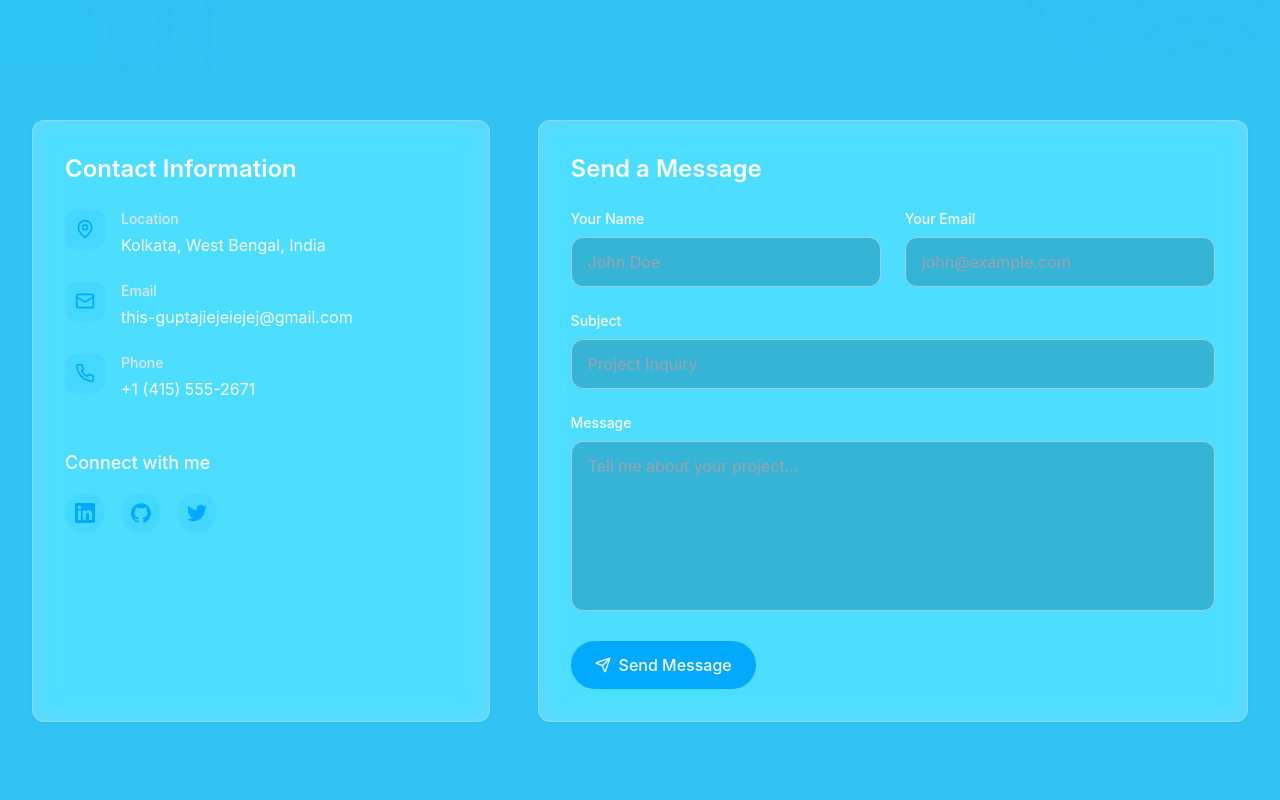
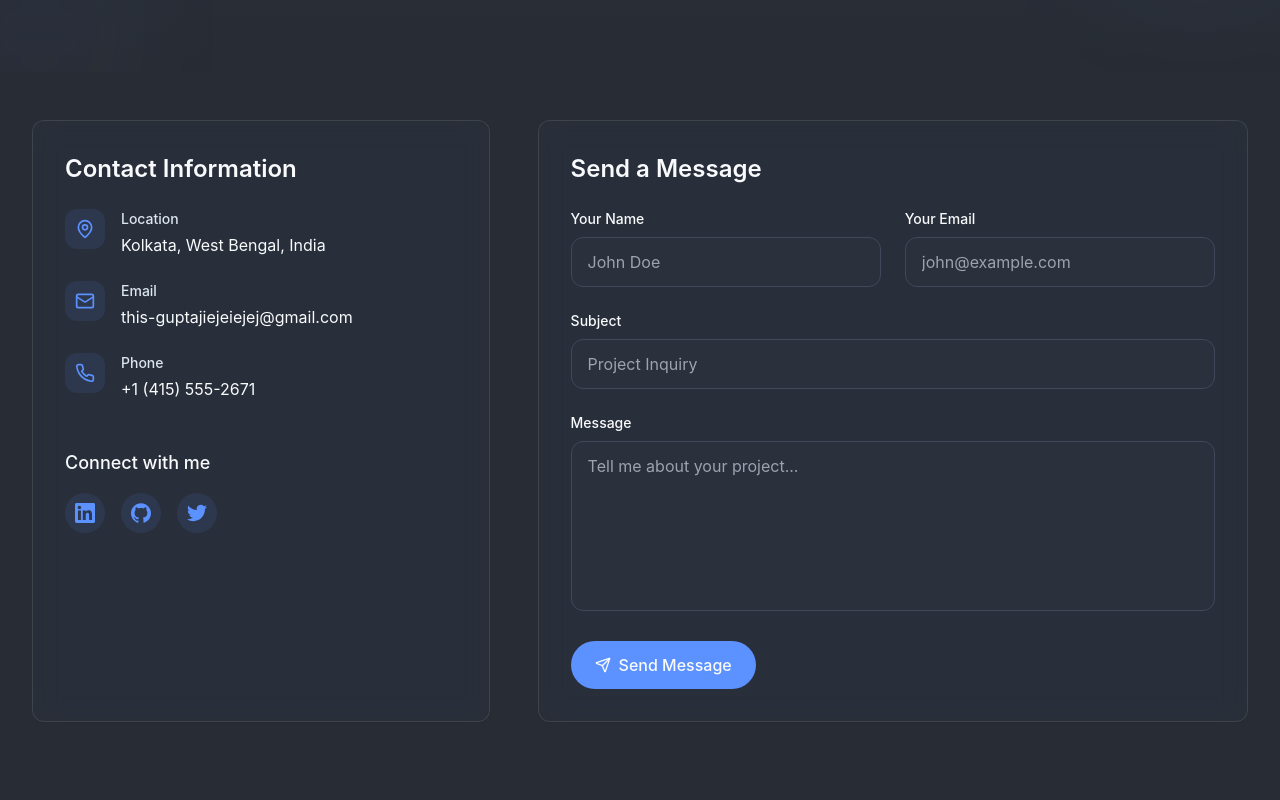
Before and after one commit to CodeX-Nilesh/skillfolio-page, a React (Vite) app: page /contact in a window 1280 px wide. Shown: the part 380-1180 px from the top of the page. Built offline with nearby package versions, Linux system fonts and the light colour scheme.

Commit message:
Refactor: Apply a dark theme
Implement a grayish-black theme with enhanced coloring.

```diff
--- a/src/App.css
+++ b/src/App.css
@@ -7,13 +7,13 @@
 }
 
 body {
-  background-color: #33C3F0;
+  background-color: #1e2330;
   color: #ffffff;
   background-image:
-    radial-gradient(circle at 10% 20%, rgba(255, 255, 255, 0.3) 0%, transparent 30%),
-    radial-gradient(circle at 80% 70%, rgba(200, 240, 255, 0.3) 0%, transparent 40%),
-    radial-gradient(circle at 30% 50%, rgba(140, 200, 255, 0.1) 0%, transparent 50%),
-    radial-gradient(circle at 70% 30%, rgba(180, 225, 255, 0.15) 0%, transparent 40%);
+    radial-gradient(circle at 10% 20%, rgba(100, 149, 237, 0.15) 0%, transparent 30%),
+    radial-gradient(circle at 80% 70%, rgba(72, 91, 123, 0.1) 0%, transparent 40%),
+    radial-gradient(circle at 30% 50%, rgba(60, 80, 120, 0.05) 0%, transparent 50%),
+    radial-gradient(circle at 70% 30%, rgba(80, 100, 140, 0.1) 0%, transparent 40%);
   background-attachment: fixed;
 }
 
@@ -25,11 +25,11 @@ body {
 }
 
 .logo:hover {
-  filter: drop-shadow(0 0 2em #646cffaa);
+  filter: drop-shadow(0 0 2em #6495edaa);
 }
 
 .logo.react:hover {
-  filter: drop-shadow(0 0 2em #61dafbaa);
+  filter: drop-shadow(0 0 2em #6495edaa);
 }
 
 @keyframes logo-spin {
@@ -55,23 +55,23 @@ body {
   color: #888;
 }
 
-/* Enhanced glass effect for sky blue theme */
+/* Enhanced glass effect for classic dark theme */
 .glass {
-  background: rgba(255, 255, 255, 0.2) !important;
+  background: rgba(40, 44, 52, 0.3) !important;
   backdrop-filter: blur(12px) !important;
   -webkit-backdrop-filter: blur(12px) !important;
-  border: 1px solid rgba(255, 255, 255, 0.2) !important;
-  box-shadow: 0 8px 32px rgba(0, 0, 0, 0.1);
+  border: 1px solid rgba(100, 149, 237, 0.1) !important;
+  box-shadow: 0 8px 32px rgba(0, 0, 0, 0.2);
 }
 
 /* Glowing accents for hover states */
 .hover-translate:hover {
-  box-shadow: 0 10px 25px rgba(30, 144, 255, 0.25);
+  box-shadow: 0 10px 25px rgba(100, 149, 237, 0.25);
 }
 
 /* Enhanced text colors */
 h1, h2, h3, h4, h5, h6 {
-  background: linear-gradient(to right, #ffffff, #e0f7ff);
+  background: linear-gradient(to right, #ffffff, #b8c6e0);
   -webkit-background-clip: text;
   background-clip: text;
   color: transparent;
@@ -79,14 +79,14 @@ h1, h2, h3, h4, h5, h6 {
 }
 
 .bg-primary\/10 {
-  background-color: rgba(30, 144, 255, 0.15) !important;
+  background-color: rgba(100, 149, 237, 0.15) !important;
 }
 
 .bg-primary {
-  background: linear-gradient(135deg, #33C3F0, #1E90FF) !important;
+  background: linear-gradient(135deg, #4169e1, #6495ed) !important;
 }
 
 /* Enhanced borders */
 .border-subtle {
-  border-color: rgba(255, 255, 255, 0.2) !important;
+  border-color: rgba(100, 149, 237, 0.2) !important;
 }
--- a/src/index.css
+++ b/src/index.css
@@ -7,44 +7,44 @@
 
 @layer base {
   :root {
-    --background: 195 89% 57%;
+    --background: 220 13% 18%;
     --foreground: 210 40% 98%;
 
-    --card: 195 60% 45%;
+    --card: 220 14% 14%;
     --card-foreground: 210 40% 98%;
 
-    --popover: 195 60% 45%;
+    --popover: 220 14% 14%;
     --popover-foreground: 210 40% 98%;
 
-    --primary: 200 98% 50%;
+    --primary: 220 100% 68%;
     --primary-foreground: 210 40% 98%;
 
-    --secondary: 195 70% 40%;
+    --secondary: 220 16% 22%;
     --secondary-foreground: 210 40% 98%;
 
-    --muted: 195 30% 70%;
+    --muted: 220 10% 40%;
     --muted-foreground: 210 40% 90%;
 
-    --accent: 195 70% 40%;
+    --accent: 220 100% 68%;
     --accent-foreground: 210 40% 98%;
 
     --destructive: 0 84% 60%;
     --destructive-foreground: 210 40% 98%;
 
-    --border: 195 50% 75%;
-    --input: 195 50% 75%;
-    --ring: 200 98% 60%;
+    --border: 220 16% 30%;
+    --input: 220 16% 30%;
+    --ring: 220 100% 68%;
 
     --radius: 0.75rem;
 
-    --sidebar-background: 195 70% 30%;
+    --sidebar-background: 220 16% 12%;
     --sidebar-foreground: 210 40% 98%;
-    --sidebar-primary: 200 98% 60%;
+    --sidebar-primary: 220 100% 68%;
     --sidebar-primary-foreground: 0 0% 100%;
-    --sidebar-accent: 195 50% 45%;
+    --sidebar-accent: 220 16% 24%;
     --sidebar-accent-foreground: 210 40% 98%;
-    --sidebar-border: 195 50% 50%;
-    --sidebar-ring: 200 98% 60%;
+    --sidebar-border: 220 16% 20%;
+    --sidebar-ring: 220 100% 68%;
   }
 }
 
@@ -80,15 +80,15 @@
 /* Glass Morphism and Blurs */
 @layer components {
   .glass {
-    @apply bg-white/30 backdrop-blur-md backdrop-saturate-150 shadow-sm rounded-lg;
+    @apply bg-secondary/30 backdrop-blur-md backdrop-saturate-150 shadow-sm rounded-lg;
   }
 
   .glass-subtle {
-    @apply bg-white/20 backdrop-blur-md backdrop-saturate-150 shadow-sm rounded-lg;
+    @apply bg-secondary/20 backdrop-blur-md backdrop-saturate-150 shadow-sm rounded-lg;
   }
 
   .border-subtle {
-    @apply border border-white/20;
+    @apply border border-white/10;
   }
 
   .hover-translate {
@@ -106,31 +106,31 @@
   /* New lighting effects */
   .glow-text {
     @apply text-white relative;
-    text-shadow: 0 0 10px rgba(255, 255, 255, 0.6), 0 0 20px rgba(255, 255, 255, 0.4);
+    text-shadow: 0 0 10px rgba(100, 149, 237, 0.6), 0 0 20px rgba(100, 149, 237, 0.4);
   }
 
   .glow-border {
     @apply relative overflow-hidden;
-    box-shadow: 0 0 10px rgba(255, 255, 255, 0.4), inset 0 0 10px rgba(255, 255, 255, 0.3);
+    box-shadow: 0 0 10px rgba(100, 149, 237, 0.4), inset 0 0 10px rgba(100, 149, 237, 0.3);
   }
 
   .glow-card {
     @apply relative overflow-hidden;
-    box-shadow: 0 5px 15px rgba(0, 0, 0, 0.2), 0 0 30px rgba(30, 144, 255, 0.2);
+    box-shadow: 0 5px 15px rgba(0, 0, 0, 0.3), 0 0 30px rgba(100, 149, 237, 0.2);
   }
 
   .glow-button {
     @apply relative overflow-hidden transition-all duration-300;
-    box-shadow: 0 0 10px rgba(30, 144, 255, 0.3);
+    box-shadow: 0 0 10px rgba(100, 149, 237, 0.3);
   }
 
   .glow-button:hover {
-    box-shadow: 0 0 15px rgba(30, 144, 255, 0.5), 0 0 30px rgba(30, 144, 255, 0.3);
+    box-shadow: 0 0 15px rgba(100, 149, 237, 0.5), 0 0 30px rgba(100, 149, 237, 0.3);
   }
 
   .light-beam {
     @apply absolute pointer-events-none opacity-0 transition-opacity duration-500;
-    background: radial-gradient(circle at center, rgba(255, 255, 255, 0.25) 0%, transparent 70%);
+    background: radial-gradient(circle at center, rgba(100, 149, 237, 0.25) 0%, transparent 70%);
     width: 150%;
     height: 150%;
     top: -25%;
```
